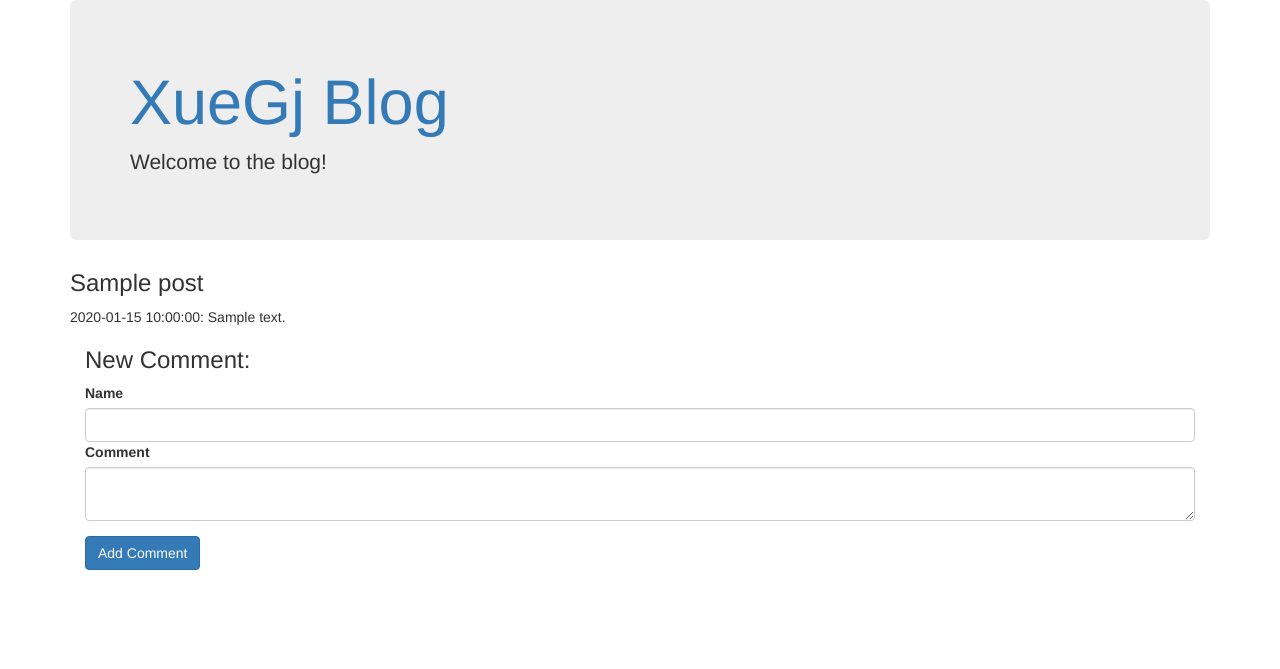
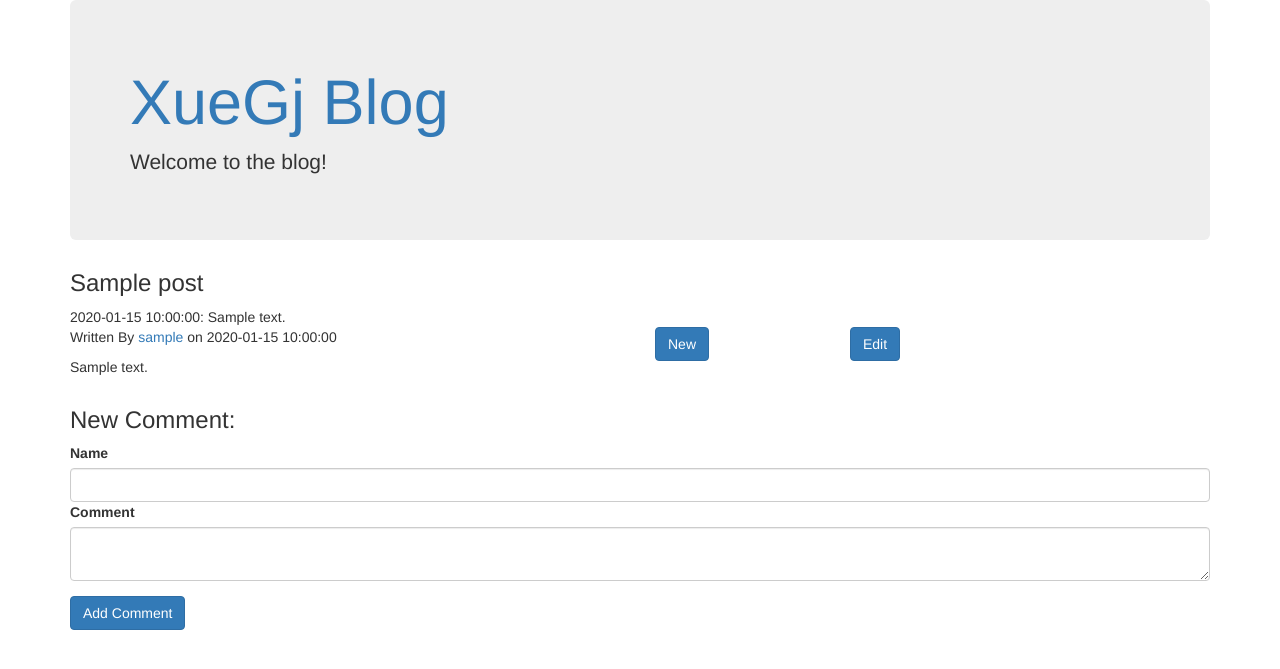
Before and after one commit to xuegj1010/xuegj_blog, a Flask app: page /blog/post/1 in a window 1280 px wide. Shown: the top 669 px of the page. Run offline with Flask 2, Linux system fonts and the light colour scheme; tables that the repository leaves empty hold one stand-in row (values such as "Sample post"); some libraries are stand-ins or nearby versions.

Commit message:
文章编辑和添加

```diff
--- a/app/controllers/blog.py
+++ b/app/controllers/blog.py
@@ -1,11 +1,11 @@
 import datetime
 from uuid import uuid4
 
-from flask import render_template
+from flask import render_template, redirect, url_for
 from sqlalchemy import func, desc
 
 from . import blog_blueprint
-from app.forms import CommentForm
+from app.forms import CommentForm, PostForm
 from app.models import db, User, Post, Tag, Comment, posts_tags
 
 
@@ -40,8 +40,6 @@ def home(page=1):
 
 @blog_blueprint.route('/post/<string:post_id>', methods=('GET', 'POST'))
 def post(post_id):
-    """View function for post page"""
-
     form = CommentForm()
 
     if form.validate_on_submit():
@@ -91,3 +89,40 @@ def user(username):
                            posts=posts,
                            recent=recent,
                            top_tags=top_tags)
+
+
+@blog_blueprint.route('/new', methods=['GET', 'POST'])
+def new_post():
+    form = PostForm()
+
+    if form.validate_on_submit():
+        new_post = Post(id=str(uuid4()), title=form.title.data)
+        new_post.text = form.text.data
+        new_post.publish_date = datetime.datetime.now()
+
+        db.session.add(new_post)
+        db.session.commit()
+        return redirect(url_for('blog.home'))
+
+    return render_template('new_post.html',
+                           form=form)
+
+
+@blog_blueprint.route('/edit/<string:id>', methods=['GET', 'POST'])
+def edit_post(id):
+    post = Post.query.get_or_404(id)
+    form = PostForm()
+
+    if form.validate_on_submit():
+        post.title = form.title.data
+        post.text = form.text.data
+        post.publish_date = datetime.datetime.now()
+
+        # Update the post
+        db.session.add(post)
+        db.session.commit()
+        return redirect(url_for('blog.post', post_id=post.id))
+
+    form.title.data = post.title
+    form.text.data = post.text
+    return render_template('edit_post.html', form=form, post=post)
--- a/app/forms.py
+++ b/app/forms.py
@@ -48,3 +48,10 @@ class RegisterForm(FlaskForm):
             self.username.errors.append('User with that name already exists.')
             return False
         return True
+
+
+class PostForm(FlaskForm):
+    """Post Form."""
+
+    title = StringField('Title', [DataRequired(), Length(max=255)])
+    text = TextAreaField('Blog Content', [DataRequired()])
--- a/app/templates/blog/post.html
+++ b/app/templates/blog/post.html
@@ -6,7 +6,23 @@
     <h3>{{ post.title }}</h3>
     {{ post.publish_date }}:
     {{ post.text }}
-
+    <div class="row">
+        <div class="col-lg-6">
+            <p>Written By <a
+                    href="{{ url_for('blog.user', username=post.users.username) }}">{{ post.users.username }}</a>
+                on {{ post.publish_date }}</p>
+            <p>{{ post.text | safe }}</p>
+        </div>
+        <div class="column">
+            <div class="col-lg-2">
+                <a href="{{ url_for('blog.new_post') }}" class="btn btn-primary">New</a>
+            </div>
+        </div>
+        <div class="column">
+            <div class="col-lg-2">
+                <a href="{{ url_for('blog.edit_post', id=post.id) }}" class="btn btn-primary">Edit</a>
+            </div>
+        </div>
         <div class="col-lg-12">
             <h3>New Comment:</h3>
             <!-- Set the form -->
@@ -34,4 +50,5 @@
                 <input class="btn btn-primary" type="submit" value="Add Comment">
             </form>
         </div>
+    </div>
 {% endblock %}
```
Also changed, not shown: app/templates/blog/edit_post.html (added, +38 -0 lines), app/templates/blog/new_post.html (added, +38 -0 lines). Lines whose indentation alone changed are shown as unchanged.
